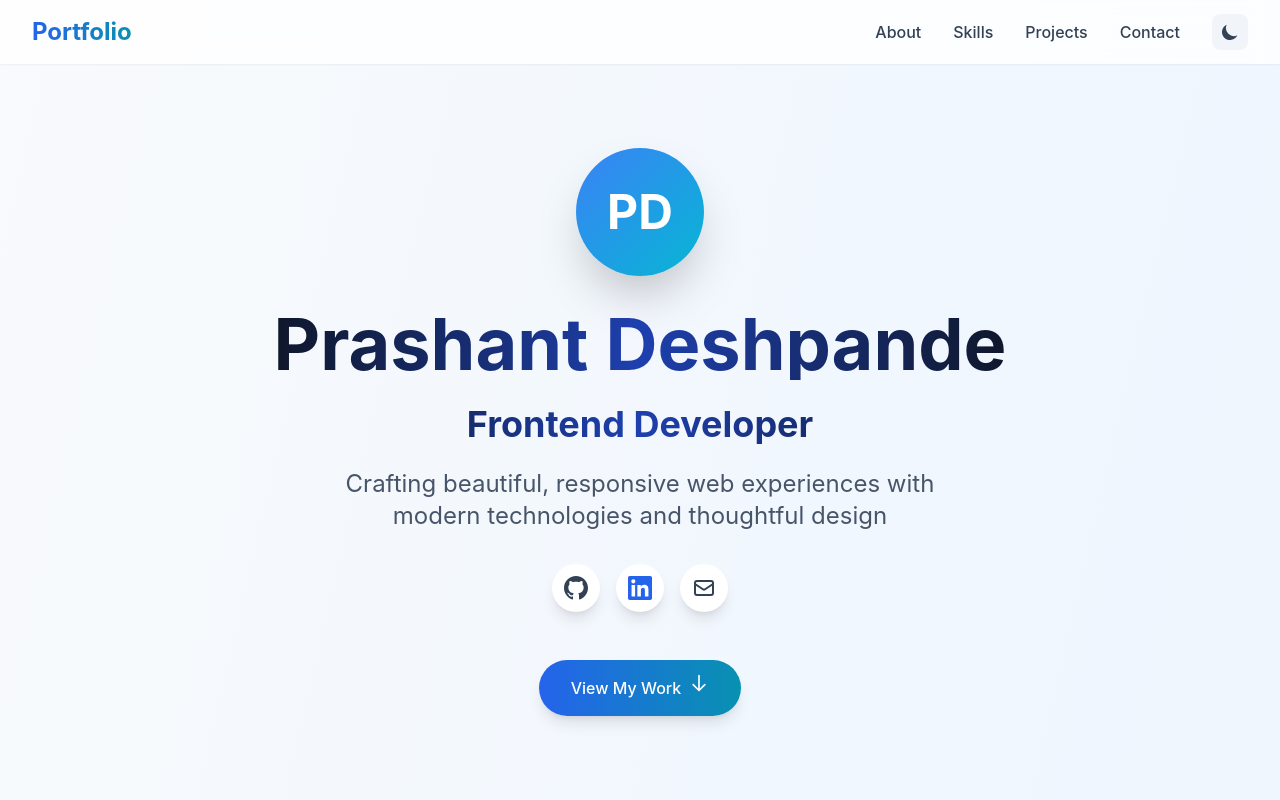
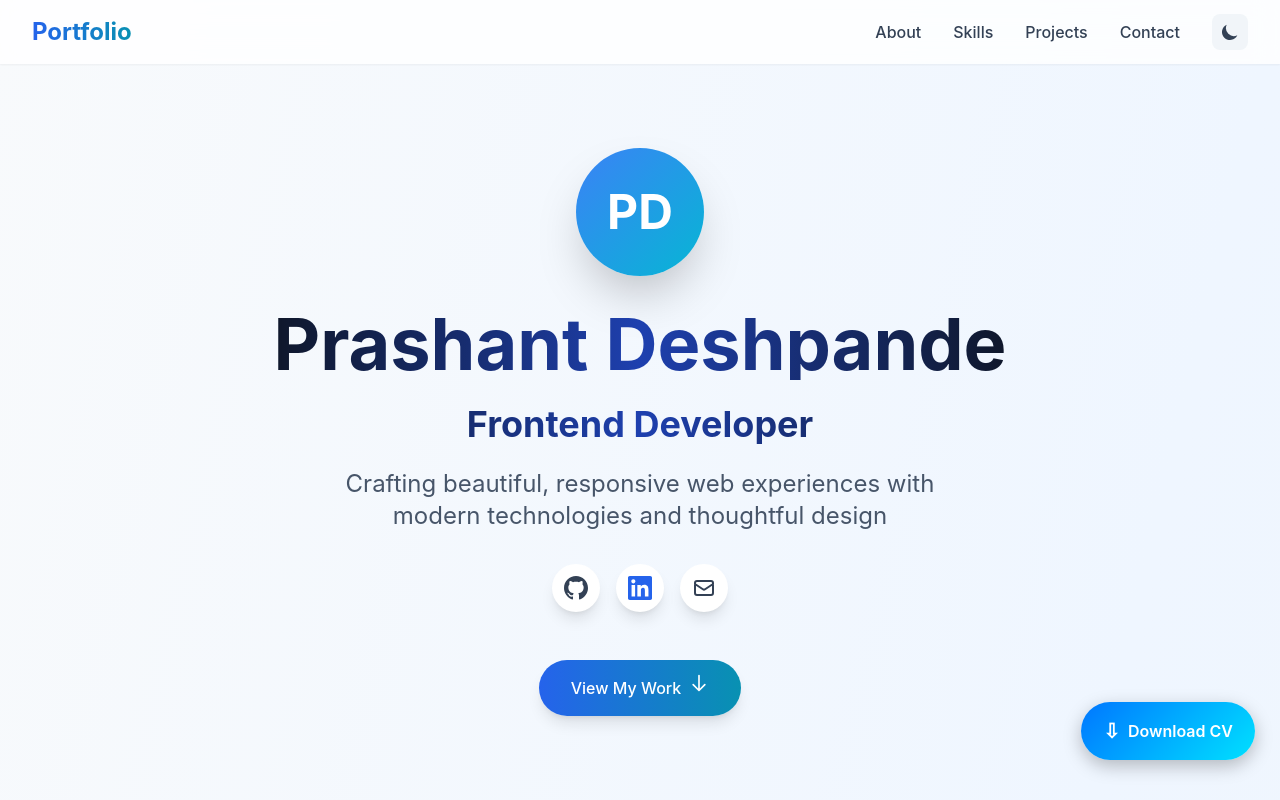
Before and after one commit to prashantd-17/Portfolio-frontend, an Angular app: page / in a window 1280 px wide. Shown: the top 800 px of the page. Built offline with nearby package versions, Linux system fonts and the light colour scheme.

Commit message:
resume added

```diff
--- a/src/app/app.component.html
+++ b/src/app/app.component.html
@@ -12,4 +12,10 @@
     <app-skills />
     <app-projects />
     <app-contact />
+
+    <!-- Floating CV Download Button -->
+    <a href="../assets/Prashant_Resume.pdf" download class="cv-float-btn" title="Download CV">
+        <span class="icon">&#8681;</span>
+        <span class="text">Download CV</span>
+    </a>
   </div>
--- a/src/app/app.component.scss
+++ b/src/app/app.component.scss
@@ -0,0 +1,45 @@
+.cv-float-btn {
+  position: fixed;
+  right: 25px;
+  bottom: 40px;
+  display: flex;
+  align-items: center;
+  gap: 8px;
+  background: linear-gradient(135deg, #0077ff, #00e1ff);
+  color: white;
+  padding: 14px 22px;
+  border-radius: 50px;
+  font-size: 16px;
+  font-weight: 600;
+  text-decoration: none;
+  box-shadow: 0 6px 18px rgba(0, 0, 0, 0.25);
+  transition: 0.25s ease-in-out;
+  z-index: 1000;
+}
+
+.cv-float-btn:hover {
+  transform: translateY(-4px) scale(1.05);
+  box-shadow: 0 10px 25px rgba(0, 0, 0, 0.35);
+}
+
+/* download icon animation */
+.cv-float-btn .icon {
+  display: inline-block;
+  font-size: 20px;
+  animation: bounce 1s infinite;
+}
+
+/* optional: hide text on mobile/smaller screens */
+@media (max-width: 600px) {
+  .cv-float-btn {
+    padding: 14px 16px;
+  }
+  .cv-float-btn .text {
+    display: none;
+  }
+}
+
+@keyframes bounce {
+  0%, 100% { transform: translateY(0); }
+  50% { transform: translateY(4px); }
+}
--- a/src/app/components/projects/projects.component.html
+++ b/src/app/components/projects/projects.component.html
@@ -59,7 +59,8 @@
               </span>
             </div>
 
-            <div class="flex gap-3">
+
+            <div class="flex gap-3" *ngIf="project.showLink">
               <!-- <button
                 class="flex items-center gap-2 px-4 py-2 rounded-lg transition-colors font-medium"
                 [class]="
--- a/src/app/components/projects/projects.component.ts
+++ b/src/app/components/projects/projects.component.ts
@@ -9,6 +9,7 @@ interface Project {
   tech: string[];
   image: string;
   link:string;
+  showLink:boolean
 }
 
 @Component({
@@ -27,7 +28,8 @@ export class ProjectsComponent {
         'A full-stack conversational AI application inspired by ChatGPT, allowing users to interact with an intelligent chatbot in real time. The project features a sleek modern UI, persistent chat history, and smooth typing responses. It is powered by a Large Language Model API to generate human-like responses based on user prompts.',
       tech: ['Angular', 'TypeScript', 'Bootstrap', 'NodeJS'],
       image: '../../../assets/ChatGPT.jpg',
-      link: 'https://chatgpt-clone-ojwd.vercel.app'
+      link: 'https://chatgpt-clone-ojwd.vercel.app',
+      showLink: false
     },
     {
       title: 'TextFusion AI',
@@ -35,7 +37,8 @@ export class ProjectsComponent {
         'A smart multilingual application that converts speech or audio into accurate text and translates it into multiple languages in real time. It supports audio upload, live microphone input, fast text translation, and includes both speech-to-text and text-to-speech features — all wrapped in a simple and intuitive user interface.',
       tech: ['Angular', 'TypeScript', 'Bootstrap', 'NodeJS'],
       image: '../../../assets/translator.png',
-      link: 'https://transcriptor-v5w8.onrender.com'
+      link: 'https://transcriptor-v5w8.onrender.com',
+      showLink : true
     },
     {
       title: 'Thumbnail Downloader',
@@ -43,7 +46,8 @@ export class ProjectsComponent {
         'A responsive weather application with location search, forecasts, and beautiful data visualizations using external APIs.',
       tech: ['Angular', 'TypeScript', 'HTML', 'CSS', 'Bootstrap'],
       image: '../../../assets/image.png',
-      link : 'https://thumbnail-frontend-e3ug.onrender.com'
+      link : 'https://thumbnail-frontend-e3ug.onrender.com',
+      showLink : true
     },
     {
       title: 'Car Insurance',
@@ -51,7 +55,8 @@ export class ProjectsComponent {
         'A web application designed to simplify and automate car insurance processes, including policy creation, premium calculation, customer management, claim processing, and renewal reminders. The system ensures secure data handling, fast policy generation, and a seamless user experience for both customers and administrators.',
       tech: ['Angular', 'TypeScript', 'HTML', 'CSS', 'Bootstrap', 'Angular Material'],
       image: '../../../assets/insurance.png',
-      link : 'https://car-insurace.vercel.app/car-insurance'
+      link : 'https://car-insurace.vercel.app/car-insurance',
+      showLink: false
     },
   ];
 
@@ -62,7 +67,8 @@ export class ProjectsComponent {
         'A friendly CLI tool that analyzes your project’s health, shows rich reports (console + JSON + PNG + HTML), and even helps you safely upgrade dependencies.',
       tech: ['TypeScript', 'Bootstrap', 'NodeJS', 'NPM', 'JavaScript'],
       image: '../../../assets/npm.png',
-      link: 'https://www.npmjs.com/package/project-health-analyzer'
+      link: 'https://www.npmjs.com/package/project-health-analyzer',
+      showLink: true
     },
     {
       title: 'MigratorX',
@@ -70,7 +76,8 @@ export class ProjectsComponent {
         'Migrating large projects is time-consuming and risky — breaking changes, deprecated modules, Protractor removal, Ivy migration leftovers, RxJS updates, tsconfig changes, and unexpected build failures.',
       tech: ['TypeScript', 'Bootstrap', 'NodeJS', 'NPM', 'JavaScript'],
       image: '../../../assets/npm.png',
-      link: 'https://www.npmjs.com/package/migratorx'
+      link: 'https://www.npmjs.com/package/migratorx',
+      showLink: true
     },
   ];
   constructor(private themeService: ThemeService) {}
```
Also changed, not shown: 1 other file (tests, documents, lock files or other folders).
